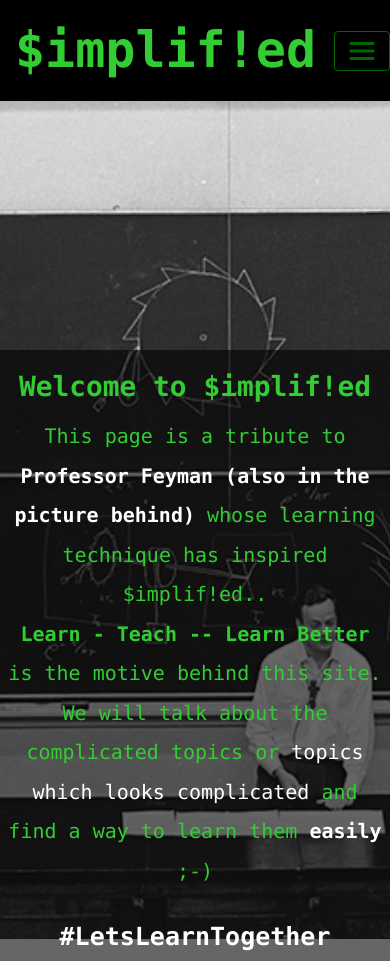
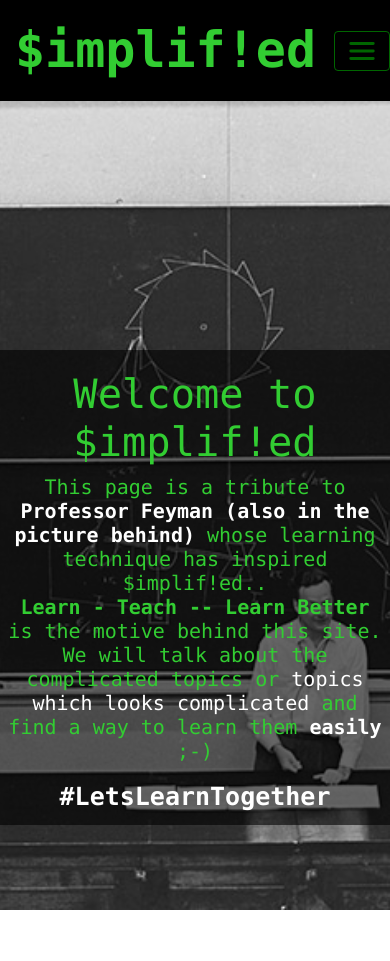
Before and after one commit to JKP1008shine/Simplified_website, a plain HTML site: page index.html in a window 390 px wide. Shown: the top 961 px of the page. Drawn offline with nearby package versions, Linux system fonts and the light colour scheme.

Commit message:
Adding the responsive title and content

```diff
--- a/index.html
+++ b/index.html
@@ -54,8 +54,8 @@
 		</div>
 		<div class="parallax-window" data-parallax="scroll" data-image-src="feyman2.jpg">
 			<div class="heading">
-				<h1 class="content_topic"><b>Welcome to $implif!ed</b></h1>
-				<p><span class="title_content">This page is a tribute to <span class="prof"><b>Professor Feyman (also in the picture behind)</b></span> whose learning technique has inspired $implif!ed..<br><b> Learn - Teach -- Learn Better</b> is the motive behind this site. We will talk about the complicated topics or <span class="prof"> topics which looks complicated</span> and find a way to learn them <b><span class="prof">easily</span></b> ;-)</span> <br><br><b><span class="hash">#LetsLearnTogether</b></span></p>
+				<h1 class="display-2 content_topic"><b>Welcome to $implif!ed</b></h1>
+				<h6><span class="title_content">This page is a tribute to <span class="prof"><b>Professor Feyman (also in the picture behind)</b></span> whose learning technique has inspired $implif!ed..<br><b> Learn - Teach -- Learn Better</b> is the motive behind this site. We will talk about the complicated topics or <span class="prof"> topics which looks complicated</span> and find a way to learn them <b><span class="prof">easily</span></b> ;-)</span> <br><br><b><span class="hash">#LetsLearnTogether</b></span></h6>
 			</div>
 		</div>
 		<div class="container">
```
